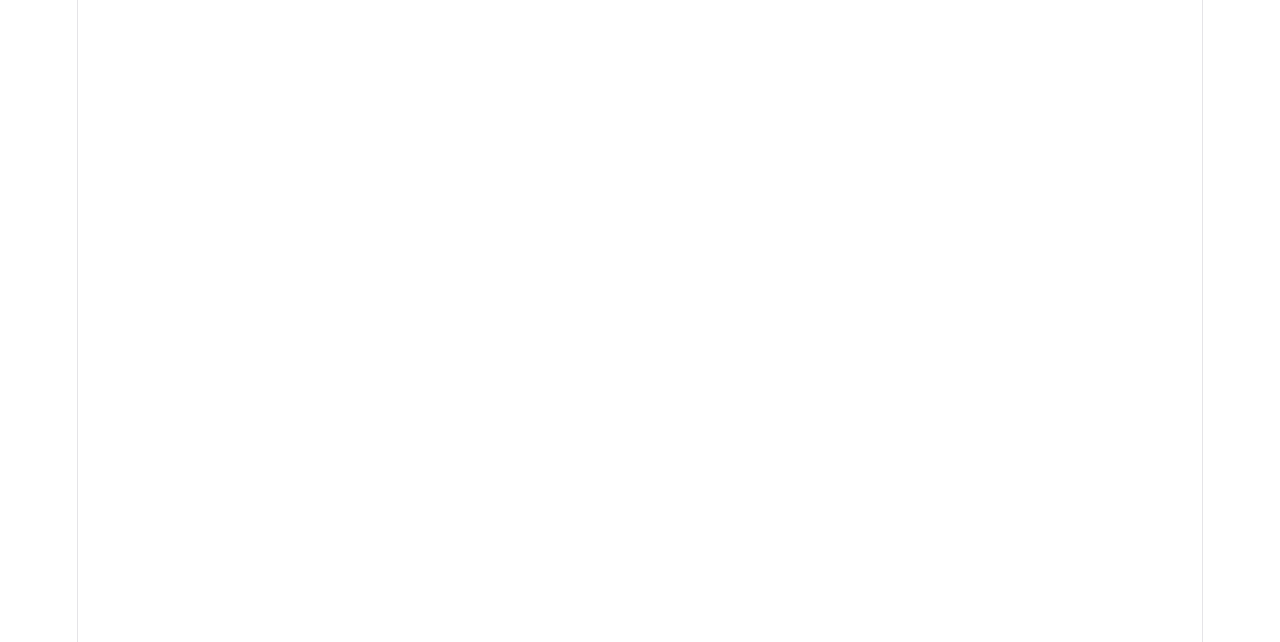
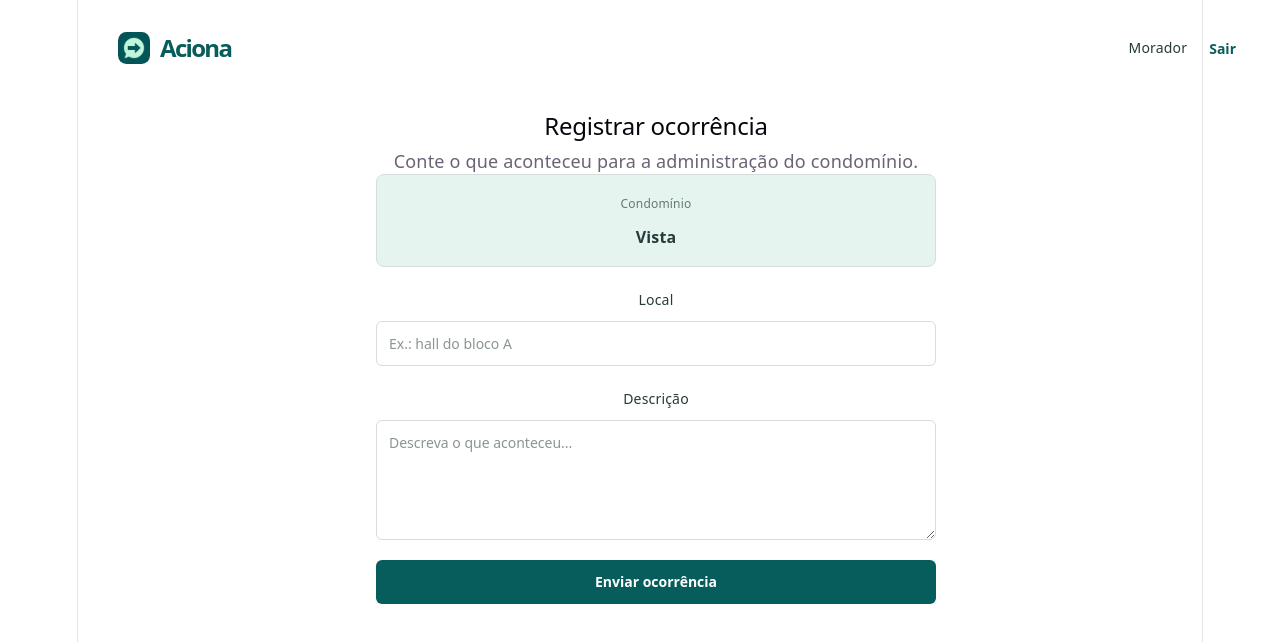
Before and after one commit to techtupa/aciona, a React (Vite) app in the folder web/: page /ocorrencias/nova in a window 1280 px wide. Before the commit this address had no page. Shown: the top 642 px of the page. Built offline with nearby package versions, Linux system fonts and the light colour scheme.

Commit message:
ORB 46 - feat(frontend): adicionando página de registro de ocorrências

```diff
--- a/web/src/App.jsx
+++ b/web/src/App.jsx
@@ -1,7 +1,7 @@
-
 import { BrowserRouter, Routes, Route } from 'react-router-dom'
 import Home from './pages/Home'
 import Login from './pages/Login'
+import NovaOcorrencia from './pages/NovaOcorrencia'
 
 function App() {
   return (
@@ -9,6 +9,7 @@ function App() {
       <Routes>
         <Route path="/" element={<Home />} />
         <Route path="/login" element={<Login />} />
+        <Route path="/ocorrencias/nova" element={<NovaOcorrencia />} />
       </Routes>
     </BrowserRouter>
   )
--- /dev/null
+++ b/web/src/pages/NovaOcorrencia.css
@@ -0,0 +1,19 @@
+
+.occurrence-page {
+  width: 100%;
+  min-height: 100vh;
+  padding: 16px;
+}
+
+.occurrence-content {
+  width: 100%;
+  max-width: 560px;
+  margin: 32px auto;
+}
+
+.occurrence-form {
+  display: flex;
+  flex-direction: column;
+  gap: 20px;
+  width: 100%;
+}
--- /dev/null
+++ b/web/src/pages/NovaOcorrencia.jsx
@@ -0,0 +1,50 @@
+import Button from '../components/Button'
+import './NovaOcorrencia.css'
+import Input from '../components/Input'
+import Textarea from '../components/Textarea'
+import PageHeader from '../components/PageHeader'
+import CondominiumCard from '../components/CondominiumCard'
+
+function NovaOcorrencia() {
+    return (
+        <main className="occurrence-page">
+            <PageHeader userRole="Morador" />
+
+            <section className="occurrence-content">
+                <h2>Registrar ocorrência</h2>
+
+                <p>
+                    Conte o que aconteceu para a administração
+                    do condomínio.
+                </p>
+
+                <form className="occurrence-form">
+                    <CondominiumCard name="Vista" />
+
+                    <Input
+                        label="Local"
+                        id="local"
+                        name="local"
+                        placeholder="Ex.: hall do bloco A"
+                        required
+                    />
+
+                    <Textarea
+                        label="Descrição"
+                        id="descricao"
+                        name="descricao"
+                        placeholder="Descreva o que aconteceu..."
+                        rows={4}
+                        required
+                    />
+
+                    <Button type="submit">
+                        Enviar ocorrência
+                    </Button>
+                </form>
+            </section>
+        </main>
+    )
+}
+
+export default NovaOcorrencia
```
